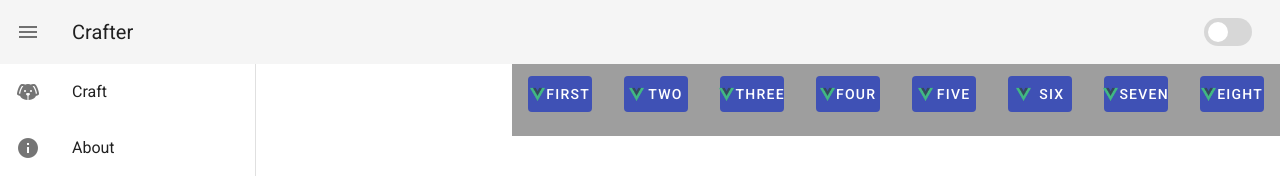
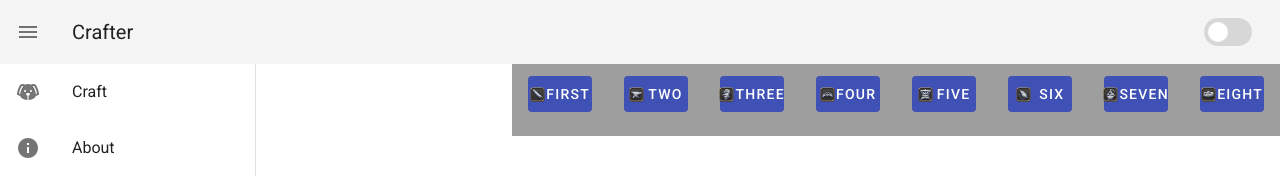
Before and after one commit to Jihye817/ff14-crafter, a Vue app: page / in a window 1280 px wide. Shown: the top 176 px of the page. Built offline with nearby package versions, Linux system fonts and the light colour scheme.

Commit message:
210809 global data

```diff
--- /dev/null
+++ b/src/variables/alchemist.js
@@ -0,0 +1,30 @@
+const alchemist = {
+  craftSkillList: [
+    {
+      name: "작업",
+      icon: "icon",
+      tooltip: "tooltip1",
+      cp: 0,
+      wait: "",
+      images: require("../assets/logo.png")
+    },
+    {
+      name: "가공",
+      icon: "icon",
+      tooltip: "tooltip2",
+      cp: 18,
+      wait: "<wait.3>",
+      images: require("../assets/logo.png")
+    },
+    {
+      name: "중급 가공",
+      icon: "icon",
+      tooltip: "tooltip3",
+      cp: 32,
+      wait: "<wait.3>",
+      images: require("../assets/logo.png")
+    }
+  ],
+}
+
+export default alchemist
--- a/src/variables/global.js
+++ b/src/variables/global.js
@@ -7,32 +7,35 @@ const list = [
     testList: [{ num: 1 }, { num: 2 }],
     testList2: list,
     craftJobList: [
-      { text: "First", icon: "icon", image: require("../assets/logo.png") },
-      { text: "two", icon: "icon", image: require("../assets/logo.png") },
-      { text: "three", icon: "icon", image: require("../assets/logo.png") },
-      { text: "four", icon: "icon", image: require("../assets/logo.png") },
-      { text: "five", icon: "icon", image: require("../assets/logo.png") },
-      { text: "six", icon: "icon", image: require("../assets/logo.png") },
-      { text: "seven", icon: "icon", image: require("../assets/logo.png") },
-      { text: "eight", icon: "icon", image: require("../assets/logo.png") }
+      { text: "first", icon: "icon", image: require("../assets/carpenter.png") },
+      { text: "two", icon: "icon", image: require("../assets/blacksmith.png") },
+      { text: "three", icon: "icon", image: require("../assets/armorer.png") },
+      { text: "four", icon: "icon", image: require("../assets/goldsmith.png") },
+      { text: "five", icon: "icon", image: require("../assets/leatherworker.png") },
+      { text: "six", icon: "icon", image: require("../assets/weaver.png") },
+      { text: "seven", icon: "icon", image: require("../assets/alchemist.png") },
+      { text: "eight", icon: "icon", image: require("../assets/culinarian.png") }
     ],
     craftSkillList: [
       {
         text: "1",
         icon: "icon",
         tooltip: "tooltip1",
+        cp: 0,
         images: require("../assets/logo.png")
       },
       {
         text: "2",
         icon: "icon",
         tooltip: "tooltip2",
+        cp: 0,
         images: require("../assets/logo.png")
       },
       {
         text: "3",
         icon: "icon",
         tooltip: "tooltip3",
+        cp: 0,
         images: require("../assets/logo.png")
       }
     ],
--- a/src/views/Alchemist.vue
+++ b/src/views/Alchemist.vue
@@ -11,7 +11,7 @@
                   class="button"
                   v-bind="attrs"
                   v-on="on"
-                  @click="addToList(item.text, item.icon, item.images)"
+                  @click="addToList(item.text, item.icon, item.images, item.cp)"
                 >
                   <img :src="item.images" style="height:50px" />
                 </button>
@@ -69,6 +69,7 @@
           </v-col>
           <v-col cols="5">
             <div v-for="elem in selectedText" :key="elem.name">test {{elem.name}}</div>
+            <div>cp : {{totalCP}}</div>
             <v-btn @click="copyToClipboard()">copy</v-btn>
           </v-col>
         </v-row>
@@ -80,6 +81,7 @@
 <script>
 import draggable from "vuedraggable";
 import shared from "../variables/global";
+import alchemist from "../variables/alchemist";
 
 export default {
   name: "Alchemist",
@@ -87,11 +89,12 @@ export default {
     draggable
   },
   data: () => ({
-    craftSkillList: shared.craftSkillList,
+    craftSkillList: alchemist.craftSkillList,
     selectedList: [],
     selectedText: [],
     enabled: true,
-    dragging: false
+    dragging: false,
+    totalCP : 0,
   }),
   computed: {
     draggingInfo() {
@@ -99,8 +102,9 @@ export default {
     }
   },
   methods: {
-    addToList(name, id, images) {
-      this.selectedList.push({ name, id, images });
+    addToList(name, id, images, cp) {
+      this.selectedList.push({ name, id, images, cp});
+      this.totalCP += cp
       console.log(images);
     },
     checkMove: function(e) {
@@ -111,6 +115,7 @@ export default {
     },
     remove(text) {
       console.log(this.selectedList.indexOf(text));
+      this.totalCP -= this.selectedList.indexOf(text).cp;
       this.selectedList.splice(this.selectedList.indexOf(text), 1);
     },
     copyToClipboard() {
```
